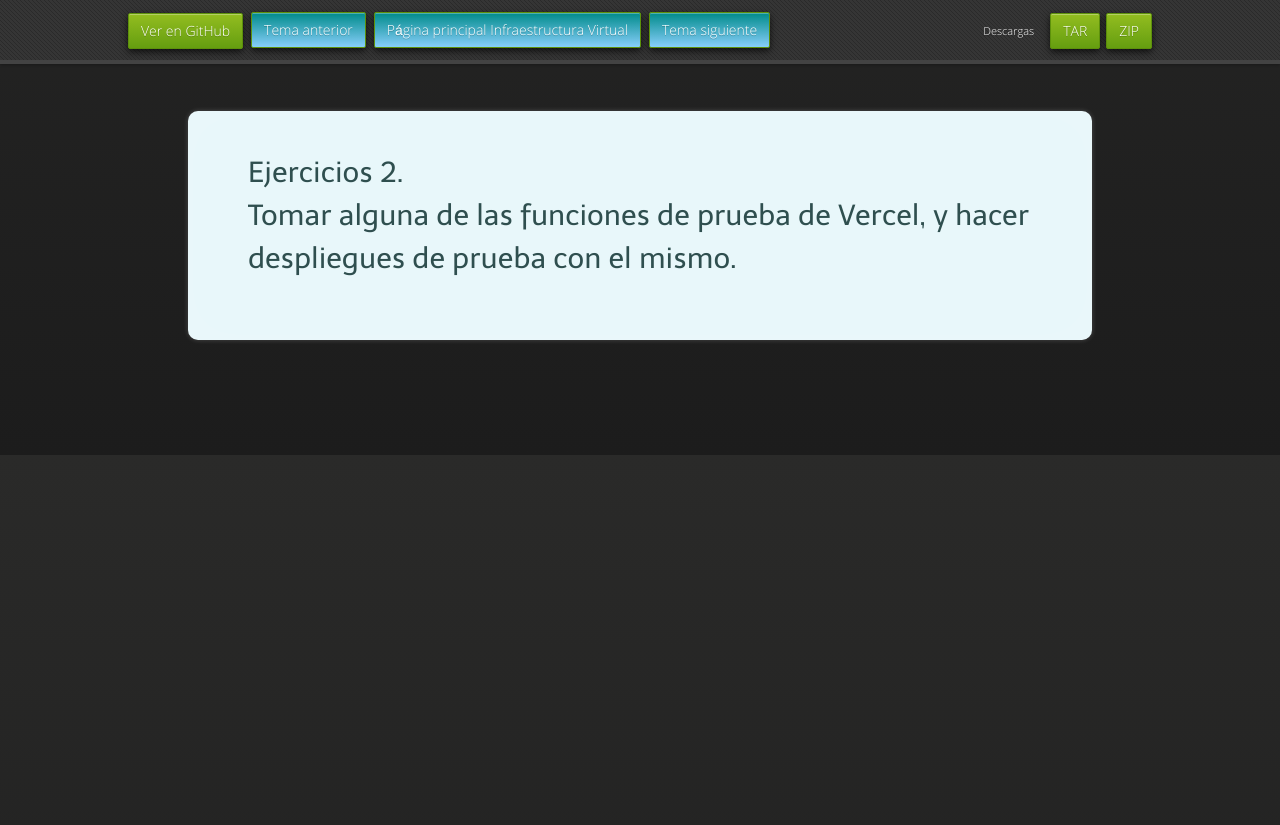
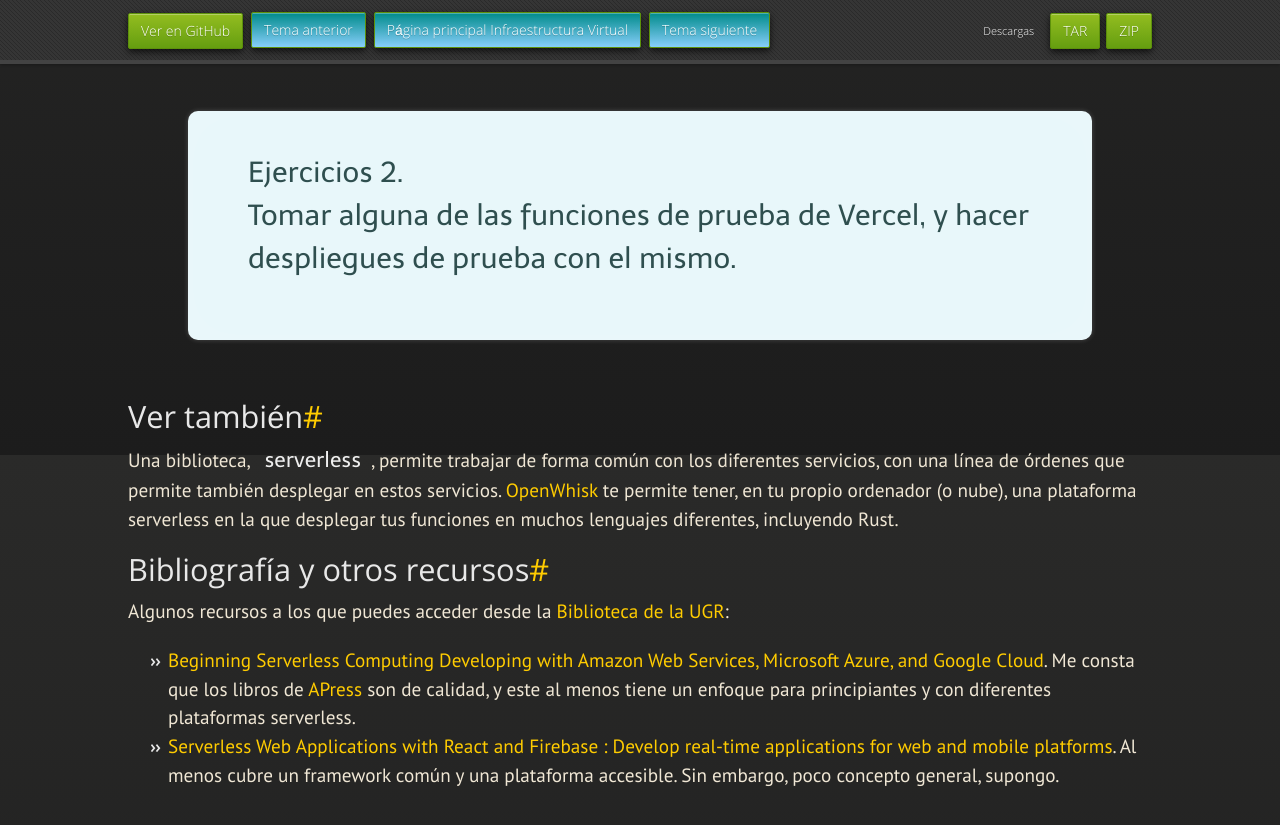
Before and after one commit to JJ/IV, a Jekyll site: the page built from documentos/temas/Serverless.md, in a window 1280 px wide and 900 px high, scrolled down 4945 px. Shown: the top 825 px of the window. Built offline with Jekyll 4.4.1, drawn with Linux system fonts in a browser that asks for light colours; nearby versions of some CDN libraries; some web fonts are replaced; our own code applies the rules of GitHub Pages for plain Markdown files; before the commit the page ends 5435 px from its top, so only the background shows below that.

Commit message:
Sync documentos/temas/Serverless.md de master a gh-pages

```diff
--- a/documentos/temas/Serverless.md
+++ b/documentos/temas/Serverless.md
@@ -215,3 +215,27 @@ Tomar alguna de las funciones de prueba de Vercel, y hacer despliegues
 de prueba con el mismo.
 
 </div>
+
+## Ver también
+
+Una
+biblioteca, [`serverless`](https://github.com/serverless/serverless),
+permite trabajar de forma común con los diferentes servicios, con una
+línea de órdenes que permite también desplegar en estos
+servicios. [OpenWhisk](https://openwhisk.apache.org/) te permite
+tener, en tu propio ordenador (o nube), una plataforma serverless en
+la que desplegar tus funciones en muchos lenguajes diferentes,
+incluyendo Rust.
+
+## Bibliografía y otros recursos
+
+Algunos recursos a los que puedes acceder desde la
+[Biblioteca de la UGR](https://biblioteca.ugr.es):
+
+- [Beginning Serverless Computing Developing with Amazon Web Services, Microsoft Azure, and Google Cloud](https://granatensis.ugr.es/permalink/34CBUA_UGR/1p2iirq/alma991013959706004990).
+  Me consta que los libros de [APress](https://apress.com) son de
+  calidad, y este al menos tiene un enfoque para principiantes y con
+  diferentes plataformas serverless.
+- [Serverless Web Applications with React and Firebase : Develop real-time applications for web and mobile platforms](https://granatensis.ugr.es/permalink/34CBUA_UGR/1p2iirq/alma991014333329504990).
+  Al menos cubre un framework común y una plataforma accesible. Sin
+  embargo, poco concepto general, supongo.
```
